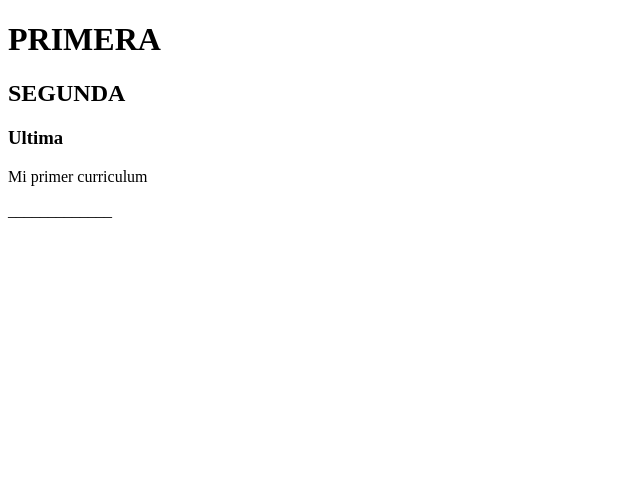
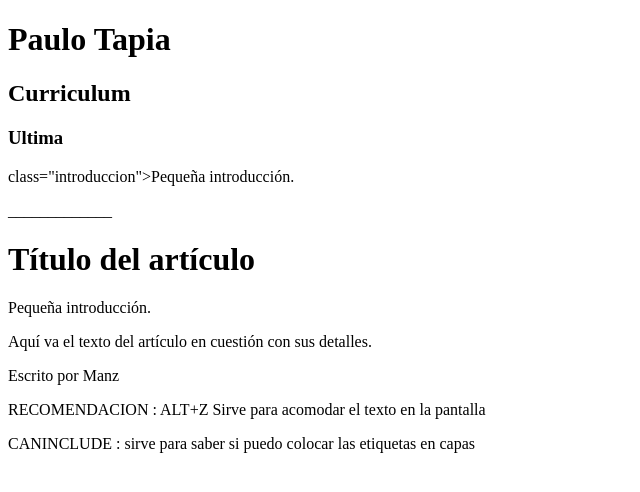
Before and after one commit to Pamatalo05/curriculum, a plain HTML site: page index.html in a window 1280 px wide. Shown: the whole page, without its empty margins (0-640 px from the left). Drawn offline with Linux system fonts and the light colour scheme.

Commit message:
nuevos cambios

```diff
--- a/index.html
+++ b/index.html
@@ -1,16 +1,26 @@
 <!DOCTYPE html>
 <html lang="en">
+
 <head>
     <meta charset="UTF-8">
     <meta name="viewport" content="width=device-width, initial-scale=1.0">
     <title>Document</title>
 </head>
+
 <body>
-    <h1> PRIMERA </h1>
-    <h2> SEGUNDA </h2>
+    <h1> Paulo Tapia </h1>
+    <h2> Curriculum </h2>
     <h3> Ultima</h3>
-    <p> Mi primer curriculum </p>
+    <p> class="introduccion">Pequeña introducción.</p>
     <meta> _____________ </meta>
+    <div class=articulo>
+        <h1>Título del artículo</h1>
+        <p class="introduccion">Pequeña introducción.</p>
+        <p class="contenido">Aquí va el texto del artículo en cuestión con sus detalles.</p>
+        <p class="pie">Escrito por Manz</p>
+    </div>
+    <p>RECOMENDACION : ALT+Z Sirve para acomodar el texto en la pantalla </p>
+    <p> CANINCLUDE : sirve para saber si puedo colocar las etiquetas en capas</p>
+</body>
 
-</body>
 </html>
```
